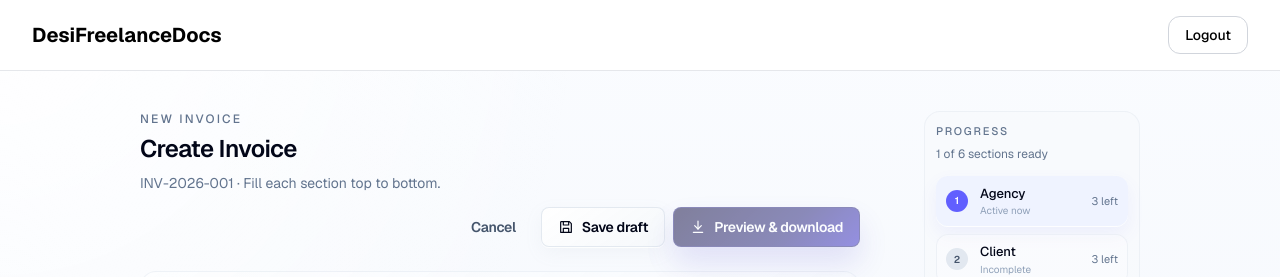
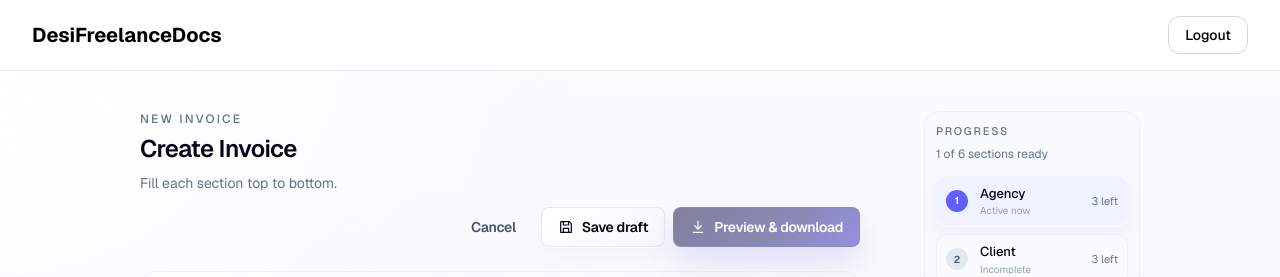
Before and after one commit to kumarbrijesh-900/desi-freelance-docs, a Next.js app: page /invoice/new in a window 1280 px wide. Shown: the top 277 px of the page. Built offline with nearby package versions, Linux system fonts and the light colour scheme; no server answers.

Commit message:
design-review: ui refactor + hydration fix

```diff
--- a/components/invoice/InvoiceEditorPage.tsx
+++ b/components/invoice/InvoiceEditorPage.tsx
@@ -1665,9 +1665,7 @@ export default function InvoiceEditorPage() {
                     Create Invoice
                   </h1>
                   <p className="max-w-xl text-sm leading-6 text-slate-500">
-                    {formData.meta.invoiceNumber
-                      ? `${formData.meta.invoiceNumber} · Fill each section top to bottom.`
-                      : "Fill each section top to bottom."}
+                    Fill each section top to bottom.
                   </p>
                 </div>
               </MotionReveal>
```
